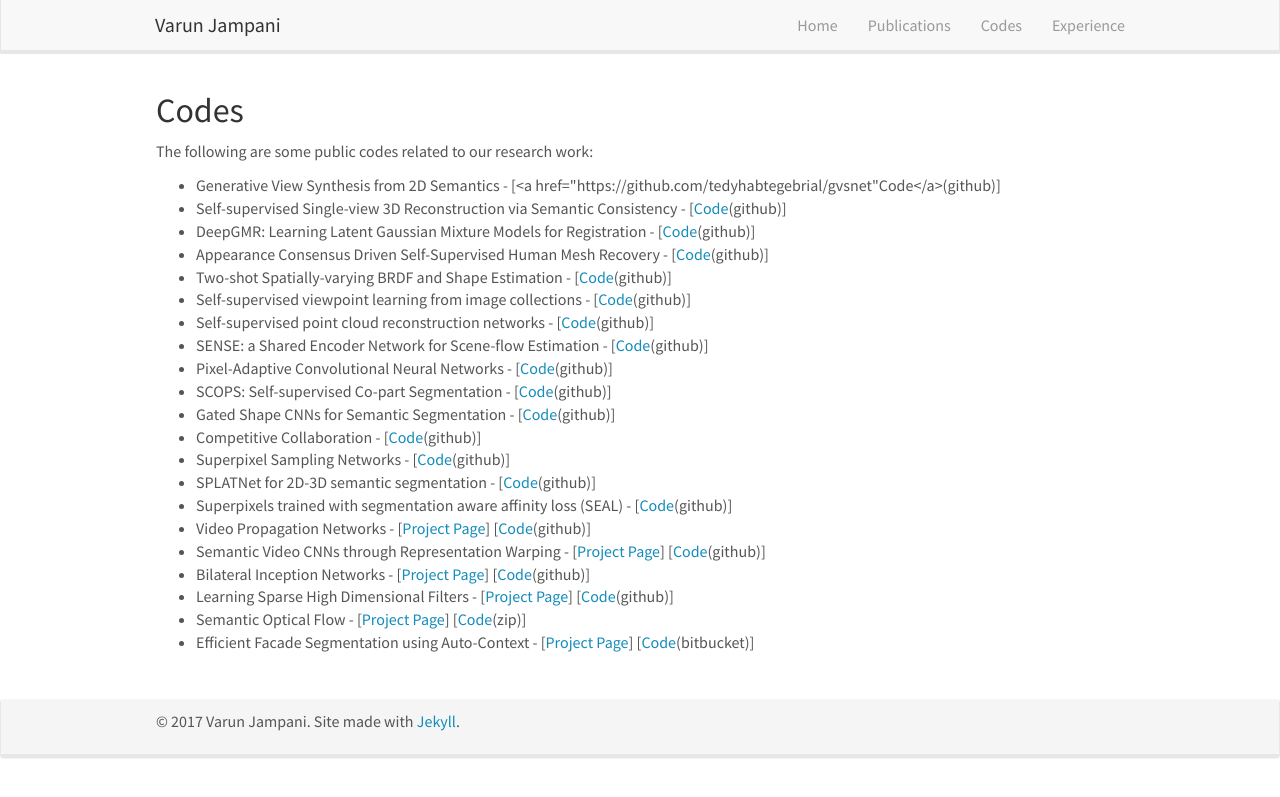
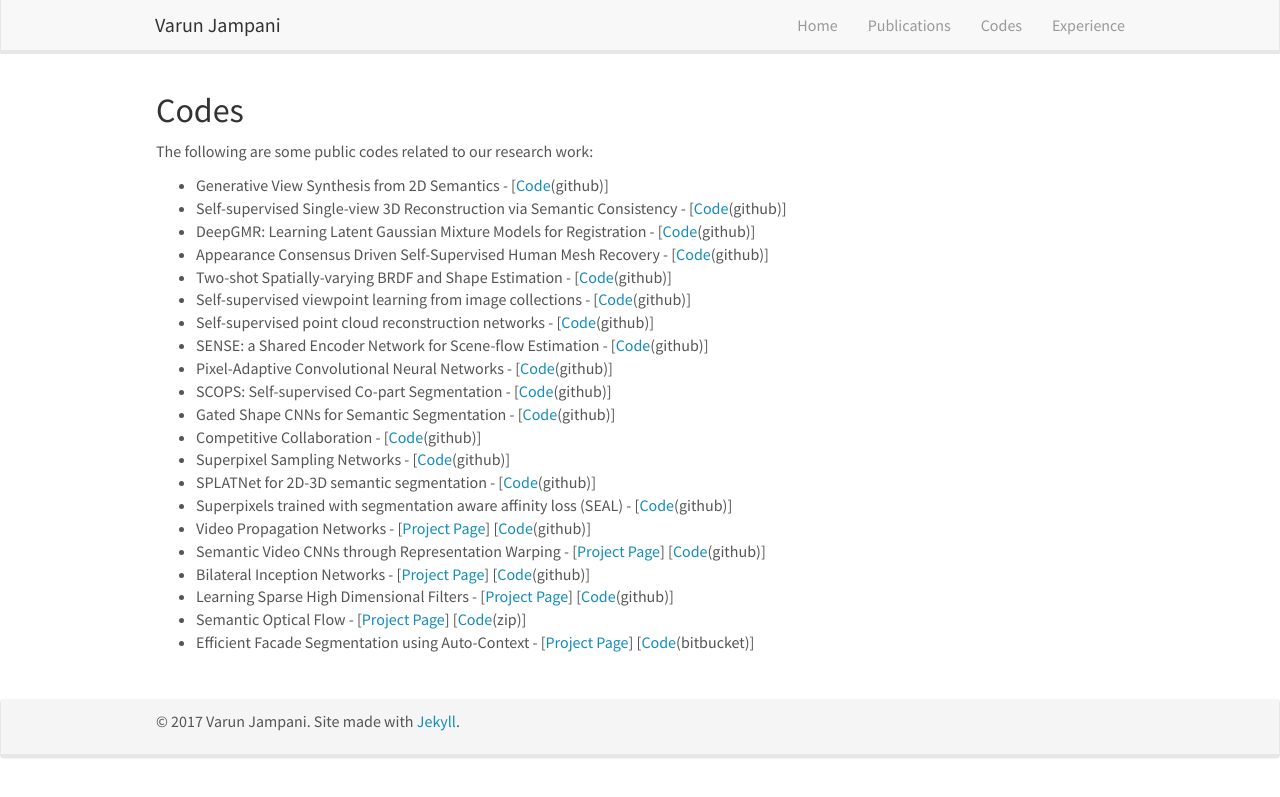
Before and after one commit to varunjampani/varunjampani.github.io, a Jekyll site: the page built from _pages/codes.md, in a window 1280 px wide. Shown: the top 797 px of the page. Built offline with Jekyll 4.4.1, drawn with Linux system fonts in a browser that asks for light colours; nearby versions of some CDN libraries.

Commit message:
Update codes.md

```diff
--- a/_pages/codes.md
+++ b/_pages/codes.md
@@ -11,7 +11,7 @@ permalink: /codes
 <p>The following are some public codes related to our research work:</p>
 
 <ul>
-	<li>Generative View Synthesis from 2D Semantics - [<a href="https://github.com/tedyhabtegebrial/gvsnet"Code</a>(github)]</li>
+	<li>Generative View Synthesis from 2D Semantics - [<a href="https://github.com/tedyhabtegebrial/gvsnet">Code</a>(github)]</li>
 	<li>Self-supervised Single-view 3D Reconstruction via Semantic Consistency - [<a href="https://github.com/NVlabs/UMR">Code</a>(github)]</li>
 	<li>DeepGMR: Learning Latent Gaussian Mixture Models for Registration - [<a href="https://github.com/wentaoyuan/deepgmr">Code</a>(github)]</li>
 	<li>Appearance Consensus Driven Self-Supervised Human Mesh Recovery - [<a href="https://github.com/val-iisc/ss_human_mesh">Code</a>(github)]</li>
```
